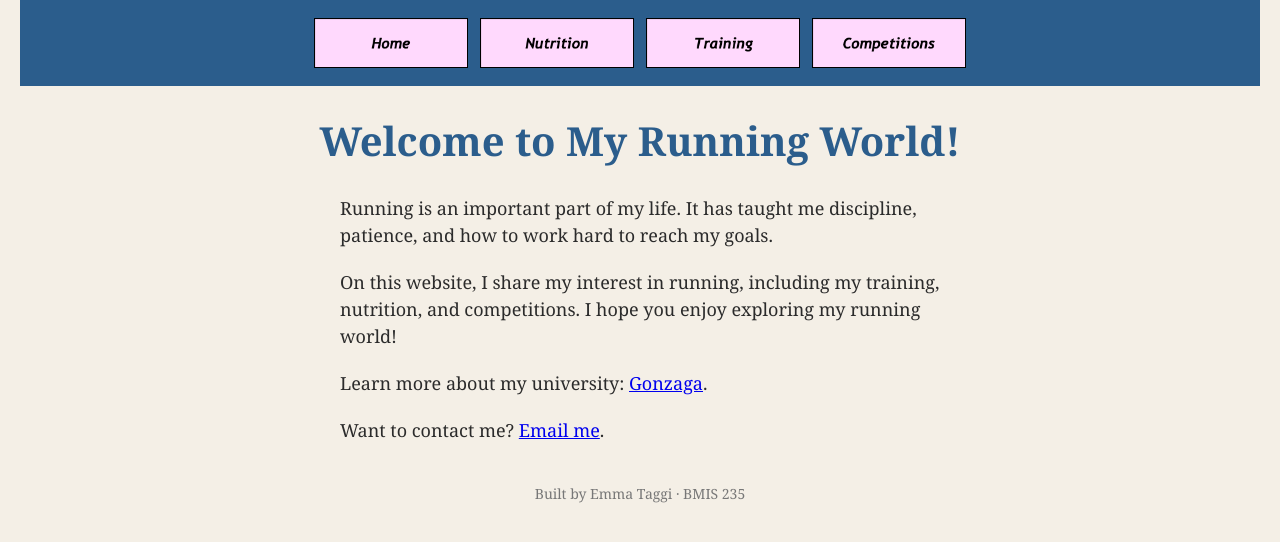
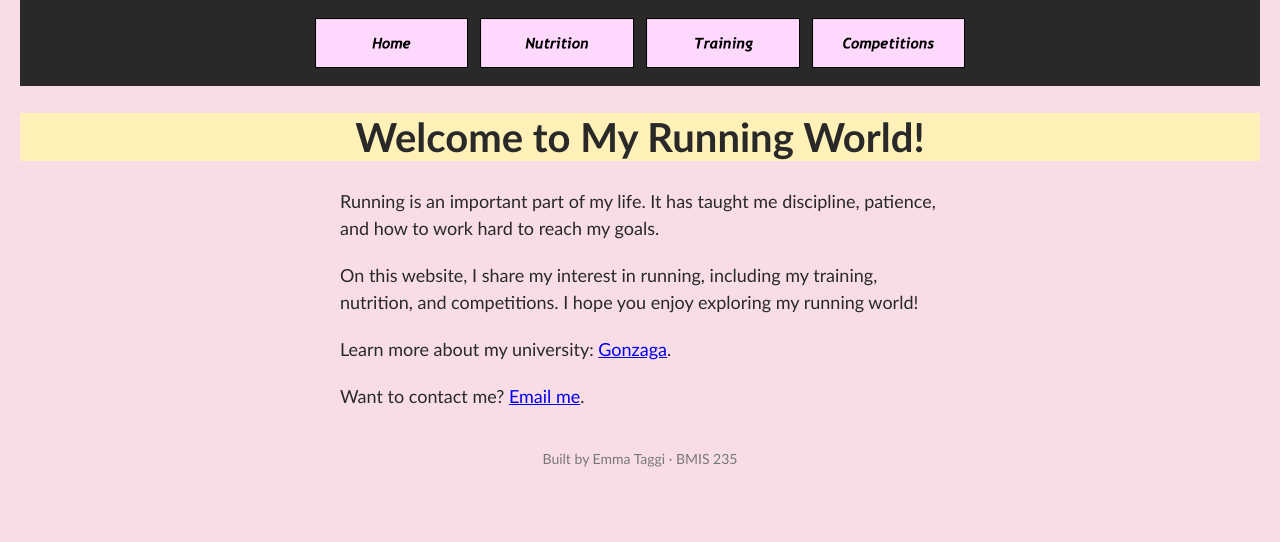
Before and after one commit to EmmaTaggi/bmis235-html-3, a plain HTML site: page index.html in a window 1280 px wide. Drawn offline with Linux system fonts and the light colour scheme.

Commit message:
Revise styles for brand consistency
Updated brand colors and font styles in styles.css.

```diff
--- a/styles.css
+++ b/styles.css
@@ -1,32 +1,24 @@
 /* =====================================================================
-   styles.css  ·  YOUR BRAND
-   ---------------------------------------------------------------------
-   This one file is your brand guide. Every page that links to it gets
-   the same font, the same colors and the same spacing.
-   Change a color here once, and every page changes.
-
-   Use the same font and colors you picked for your Excel menu images,
-   so the menu and the pages look like one brand.
+   styles.css · MY RUNNING WORLD
+   My brand colors: baby pink, soft yellow and charcoal.
    ===================================================================== */
 
 body {
-    font-family: Georgia, "Times New Roman", serif;
-    background-color: #f4efe6;
-    color: #2b2b2b;
+    font-family: "Trebuchet MS", Arial, sans-serif;
+    background-color: #F8DDE7;
+    color: #292929;
     margin: 0;
     padding: 0 20px 40px 20px;
 }
 
 /* the menu at the top of every page */
 nav {
-    background-color: #2b5d8c;
+    background-color: #292929;
     padding: 14px;
     text-align: center;
 }
 
-/* every image inside the menu is forced to the same height.
-   If your images still look different sizes, their WIDTHS are
-   different: go back to Excel and make every cell the same size. */
+/* every image inside the menu is forced to the same height */
 nav img {
     height: 50px;
     margin: 4px;
@@ -39,9 +31,10 @@ nav a {
 }
 
 h1 {
-    color: #2b5d8c;
+    color: #292929;
     text-align: center;
     font-size: 40px;
+    background-color: #FFF1B8;
 }
 
 p {
```
